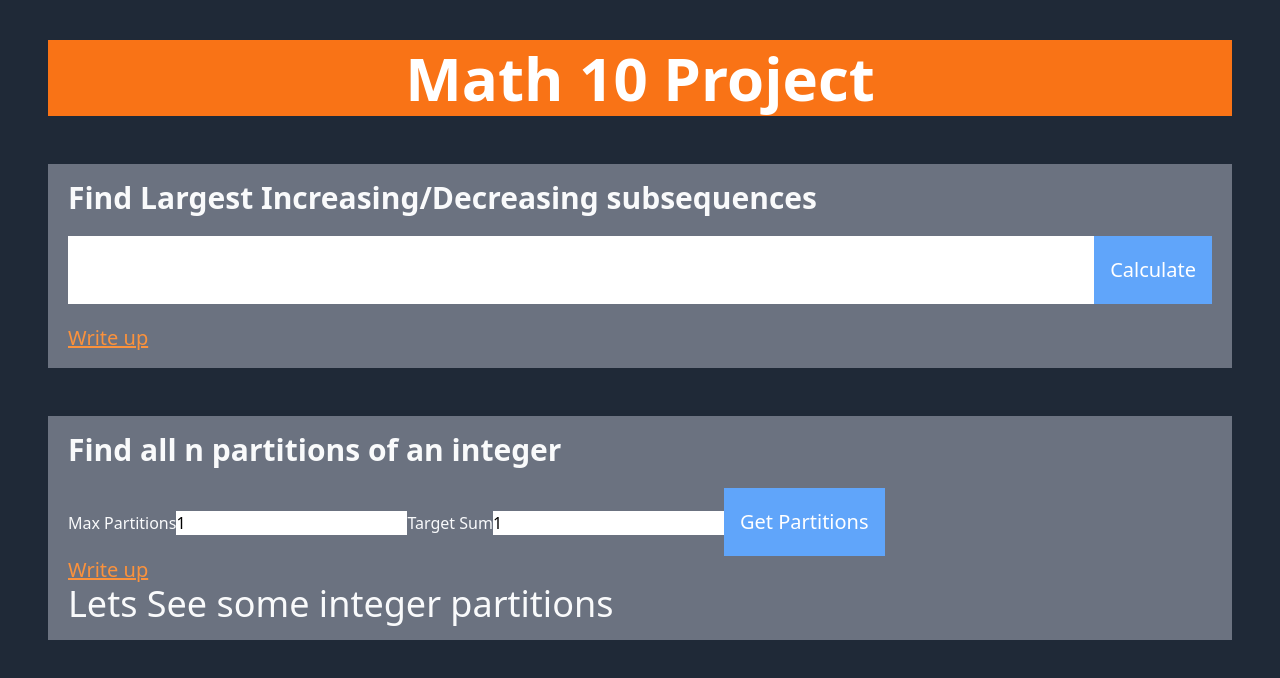
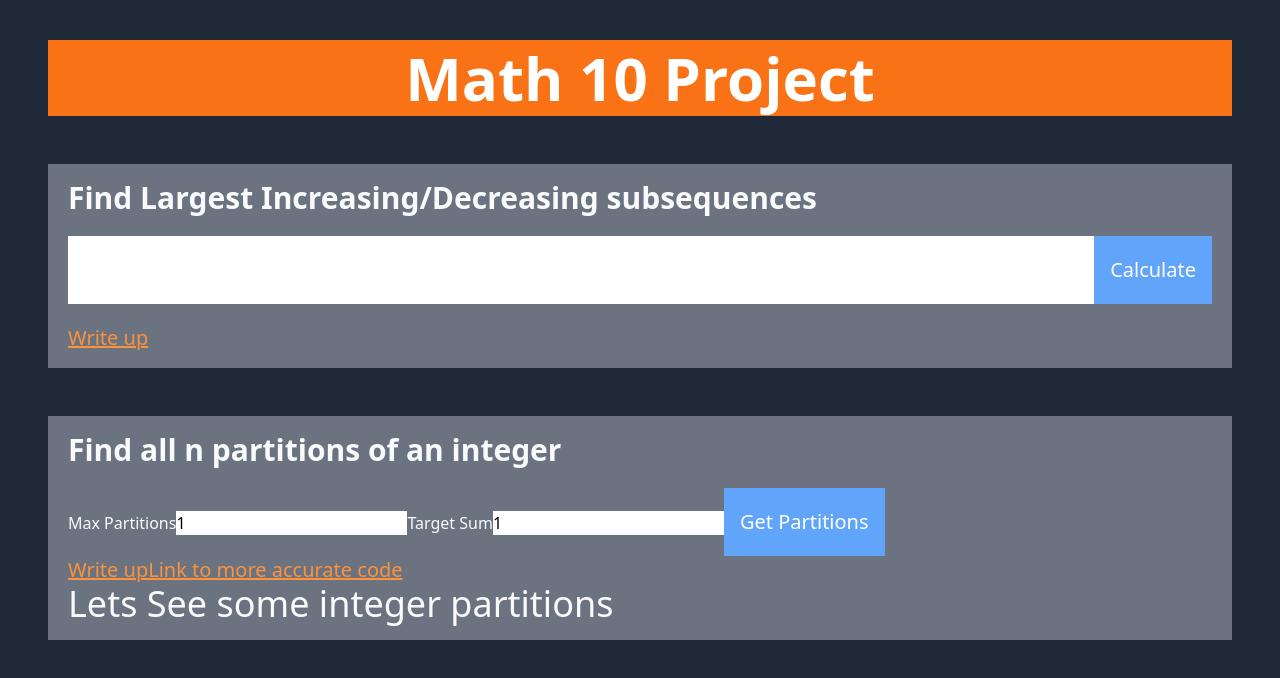
Before and after one commit to carlosdlroca/math10-project, a Gatsby site: page / in a window 1280 px wide. Built offline with nearby package versions, Linux system fonts and the light colour scheme; Gatsby itself is replaced by a stand-in of ours.

Commit message:
Link to working Repl

```diff
--- a/src/components/IntegerPartition.js
+++ b/src/components/IntegerPartition.js
@@ -78,6 +78,12 @@ export default function IntegerPartitions() {
       >
         Write up
       </Link>
+      <a
+        className="text-xl underline text-orange-400 hover:text-white mt-5"
+        href="https://repl.it/@aisu_kurimu/integerPartitions-finallySOLVED#index.js"
+      >
+        Link to more accurate code
+      </a>
       <DisplayIntegerPartitions partitions={state.partitions} />
     </div>
   )
```
